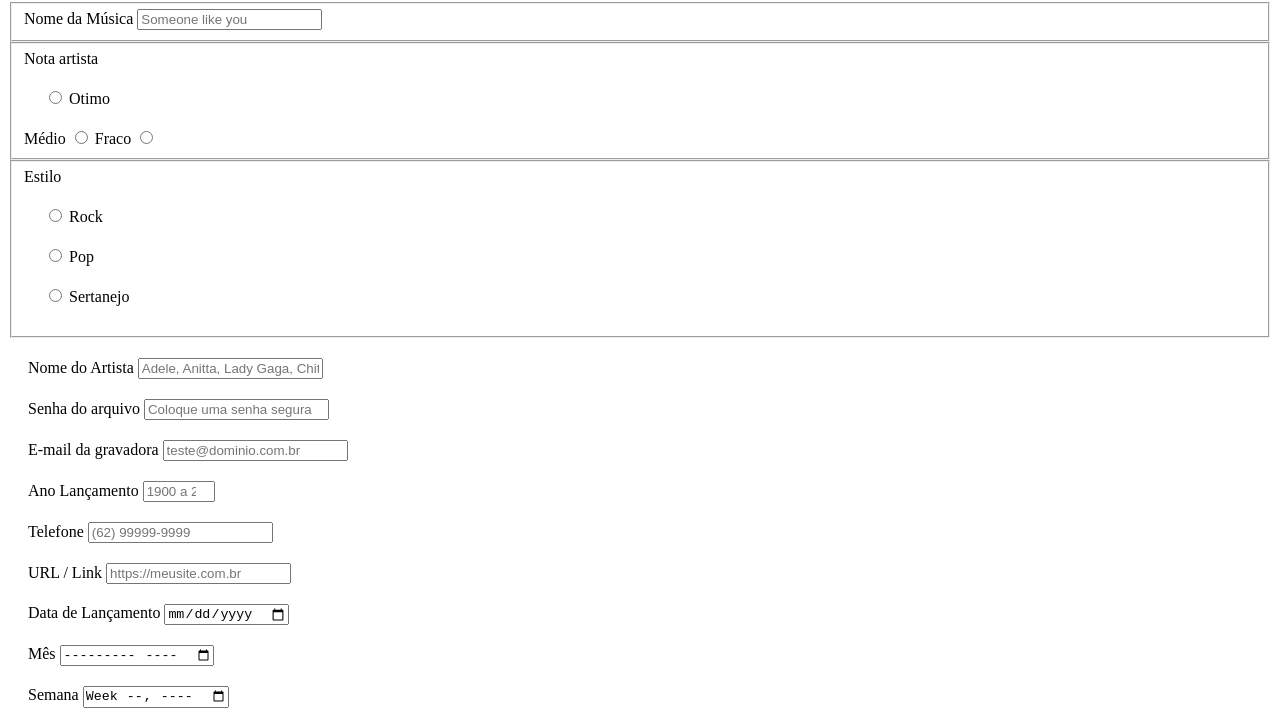
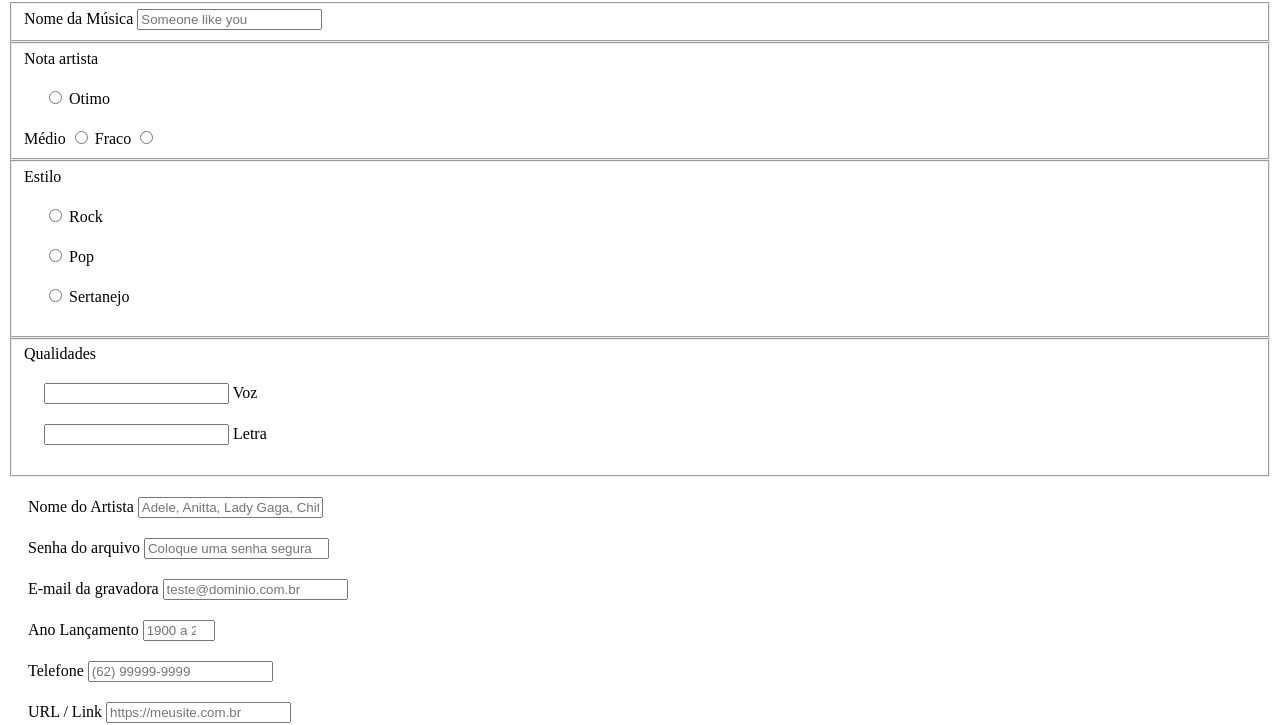
Before and after one commit to khyquer/khyquer.github.io, a plain HTML site: page formulario/index.html in a window 1280 px wide. Shown: the part 78-803 px from the top of the page. Drawn offline with Linux system fonts and the light colour scheme.

Commit message:
Update index.html

```diff
--- a/formulario/index.html
+++ b/formulario/index.html
@@ -50,6 +50,17 @@
             <div>
                 <input type='radio' name="estilo" id="estiloSertanejo" />
                 <label for="estiloSertanejo">Sertanejo</label>
+            </div>
+        </fieldset>
+        <fieldset>
+            <label >Qualidades</label>
+            <div>
+                <input type='checklist' name="qualidade[]" id="qualidadeVoz" />
+                <label for="qualidadeVoz">Voz</label>
+            </div>
+            <div>
+                <input type='checklist' name="qualidade[]" id="qualidadeLetra" />
+                <label for="qualidadeLetra">Letra</label>
             </div>
         </fieldset>
         <div>
```
